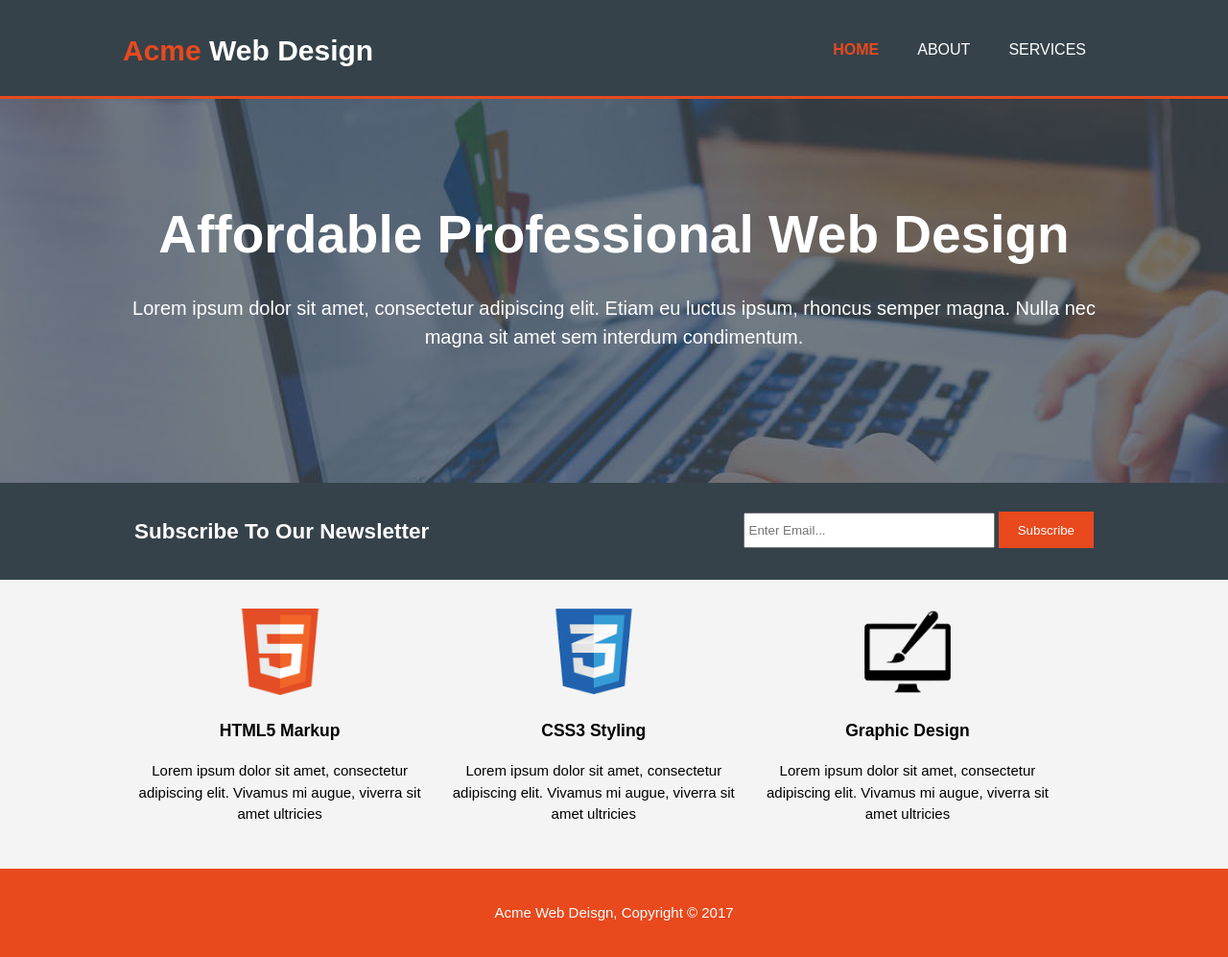
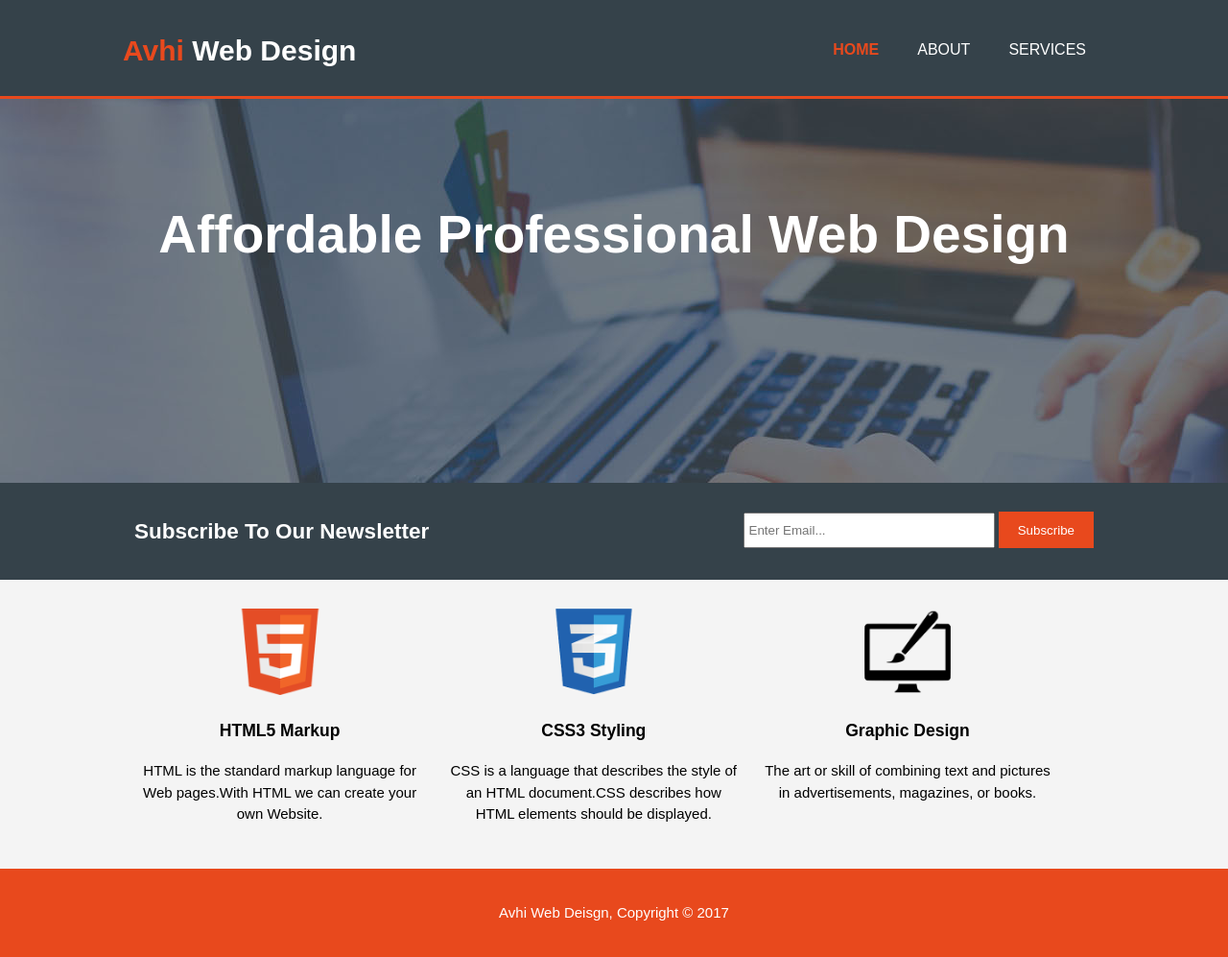
Before and after one commit to abiswas100/introductory-site, a plain HTML site: page index.html in a window 1280 px wide. Shown: the whole page at 96% size. Drawn offline with Linux system fonts and the light colour scheme.

Commit message:
Update index.html

```diff
--- a/index.html
+++ b/index.html
@@ -5,15 +5,15 @@
     <meta name="viewport" content="width=device-width">
     <meta name="description" content="Affordable and professional web design">
 	  <meta name="keywords" content="web design, affordable web design, professional web design">
-  	<meta name="author" content="Brad Traversy">
-    <title>Acme Web Deisgn | Welcome</title>
+  	<meta name="author" content="Avhishek Biswas">
+    <title>Avhi Web Deisgn | Welcome</title>
     <link rel="stylesheet" href="./css/style.css">
   </head>
   <body>
     <header>
       <div class="container">
         <div id="branding">
-          <h1><span class="highlight">Acme</span> Web Design</h1>
+          <h1><span class="highlight">Avhi</span> Web Design</h1>
         </div>
         <nav>
           <ul>
@@ -28,7 +28,7 @@
     <section id="showcase">
       <div class="container">
         <h1>Affordable Professional Web Design</h1>
-        <p>Lorem ipsum dolor sit amet, consectetur adipiscing elit. Etiam eu luctus ipsum, rhoncus semper magna. Nulla nec magna sit amet sem interdum condimentum.</p>
+        <p></p>
       </div>
     </section>
 
@@ -47,23 +47,23 @@
         <div class="box">
           <img src="./img/logo_html.png">
           <h3>HTML5 Markup</h3>
-          <p>Lorem ipsum dolor sit amet, consectetur adipiscing elit. Vivamus mi augue, viverra sit amet ultricies</p>
+          <p>HTML is the standard markup language for Web pages.With HTML we can create your own Website.</p>
         </div>
         <div class="box">
           <img src="./img/logo_css.png">
           <h3>CSS3 Styling</h3>
-          <p>Lorem ipsum dolor sit amet, consectetur adipiscing elit. Vivamus mi augue, viverra sit amet ultricies</p>
+          <p>CSS is a language that describes the style of an HTML document.CSS describes how HTML elements should be displayed.</p>
         </div>
         <div class="box">
           <img src="./img/logo_brush.png">
           <h3>Graphic Design</h3>
-          <p>Lorem ipsum dolor sit amet, consectetur adipiscing elit. Vivamus mi augue, viverra sit amet ultricies</p>
+          <p>The art or skill of combining text and pictures in advertisements, magazines, or books.</p>
         </div>
       </div>
     </section>
 
     <footer>
-      <p>Acme Web Deisgn, Copyright &copy; 2017</p>
+      <p>Avhi Web Deisgn, Copyright &copy; 2017</p>
     </footer>
   </body>
 </html>
```
